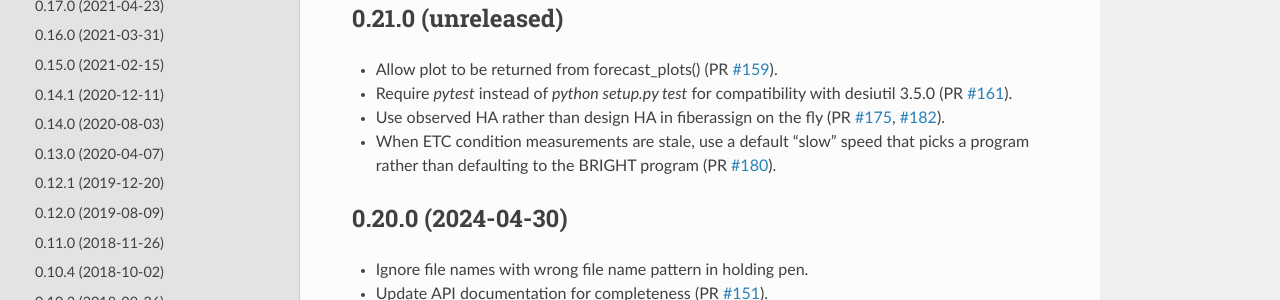
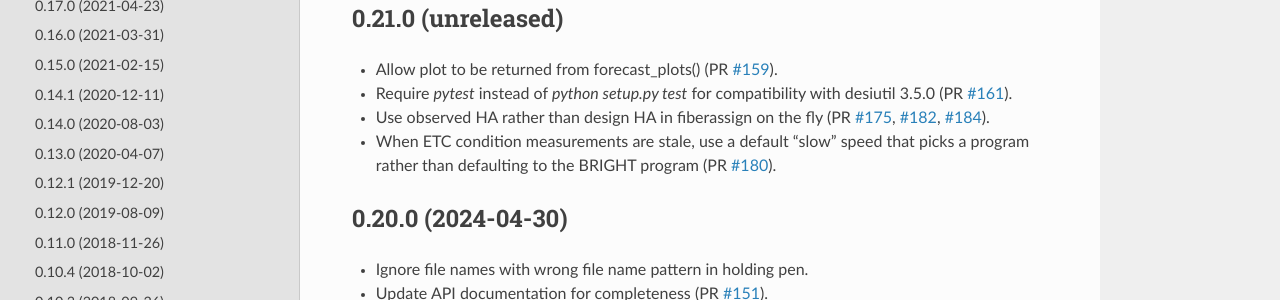
Before and after one commit to desihub/desisurvey, a Sphinx documentation site: the page built from doc/changes.rst, in a window 1280 px wide and 900 px high. Shown: the part 158-458 px from the top of the window. Built offline with Sphinx 7.4.7 and the Read the Docs theme 3.1.0, drawn with Linux system fonts in a browser that asks for light colours.

Commit message:
Update changes.rst

```diff
--- a/doc/changes.rst
+++ b/doc/changes.rst
@@ -8,7 +8,7 @@
 * Allow plot to be returned from forecast_plots() (PR `#159`_).
 * Require `pytest` instead of `python setup.py test` for compatibility
   with desiutil 3.5.0 (PR `#161`_).
-* Use observed HA rather than design HA in fiberassign on the fly (PR `#175`_, `#182`_).
+* Use observed HA rather than design HA in fiberassign on the fly (PR `#175`_, `#182`_, `#184`_).
 * When ETC condition measurements are stale, use a default "slow" speed that picks a program rather than defaulting to the BRIGHT program (PR `#180`_).
 
 .. _`#159`: https://github.com/desihub/desisurvey/pull/159
@@ -16,6 +16,7 @@
 .. _`#175`: https://github.com/desihub/desisurvey/pull/175
 .. _`#180`: https://github.com/desihub/desisurvey/pull/180
 .. _`#182`: https://github.com/desihub/desisurvey/pull/182
+.. _`#184`: https://github.com/desihub/desisurvey/pull/184
 
 0.20.0 (2024-04-30)
 -------------------
```
